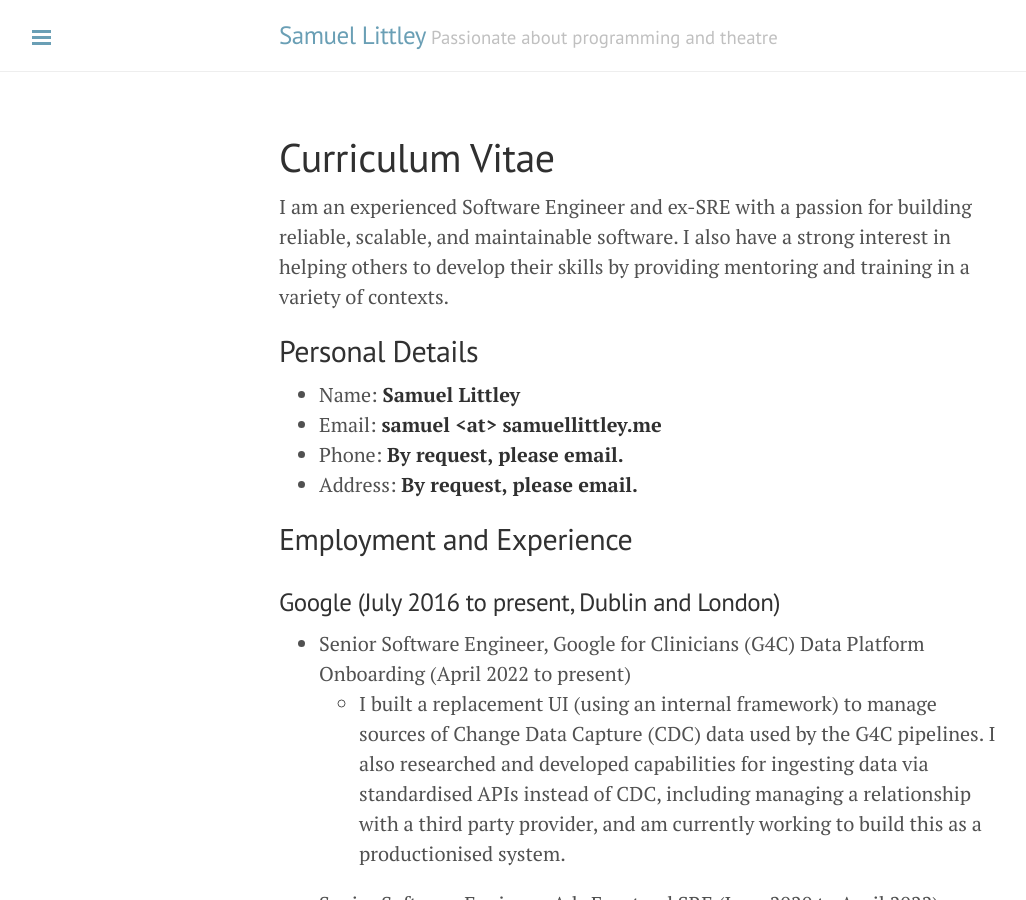
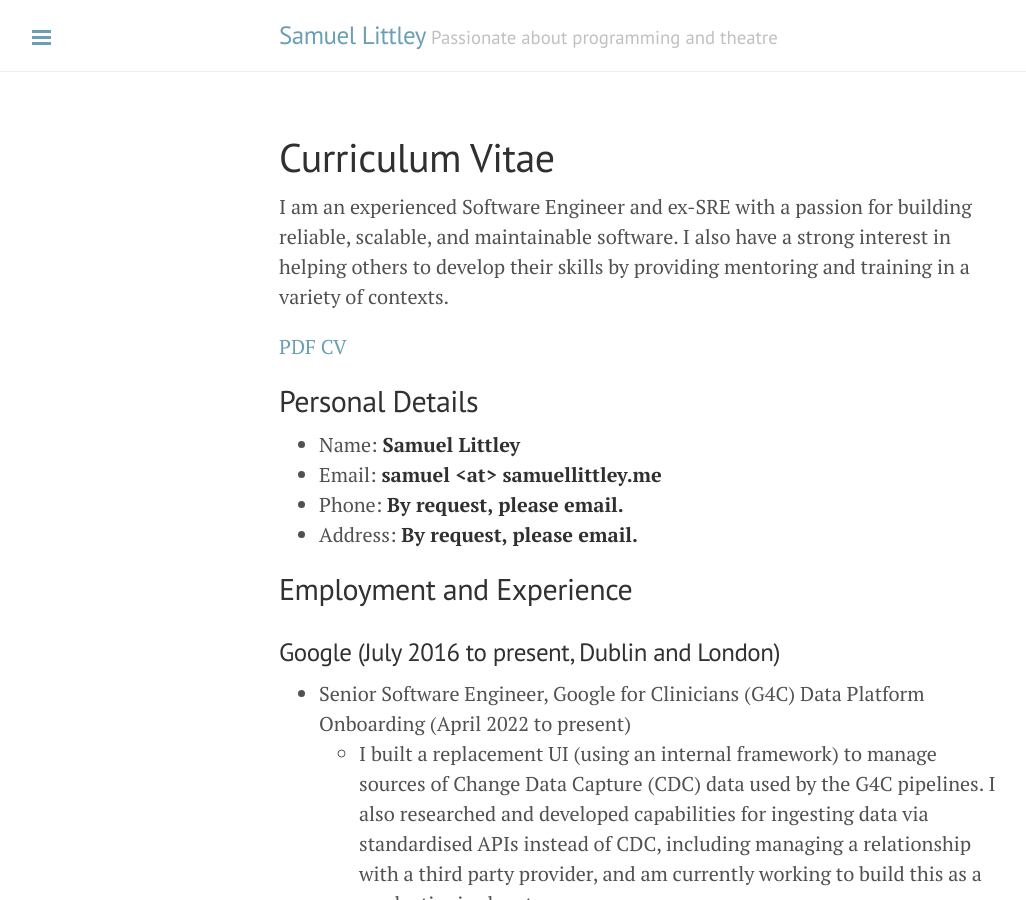
Before and after one commit to toastwaffle/toastwaffle.github.io, a Jekyll site: the page built from cv.markdown, in a window 1280 px wide and 900 px high. Shown: the whole window, without its empty margins (1-1027 px from the left). Built offline with Jekyll 4.4.1, drawn with Linux system fonts in a browser that asks for light colours.

Commit message:
Add CV PDF

```diff
--- a/cv.markdown
+++ b/cv.markdown
@@ -4,6 +4,8 @@ title: Curriculum Vitae
 ---
 
 I am an experienced Software Engineer and ex-SRE with a passion for building reliable, scalable, and maintainable software. I also have a strong interest in helping others to develop their skills by providing mentoring and training in a variety of contexts.
+
+[PDF CV](/Samuel_Littley_CV.pdf)
 
 ## Personal Details
 
```
Also changed, not shown: 1 other file.
